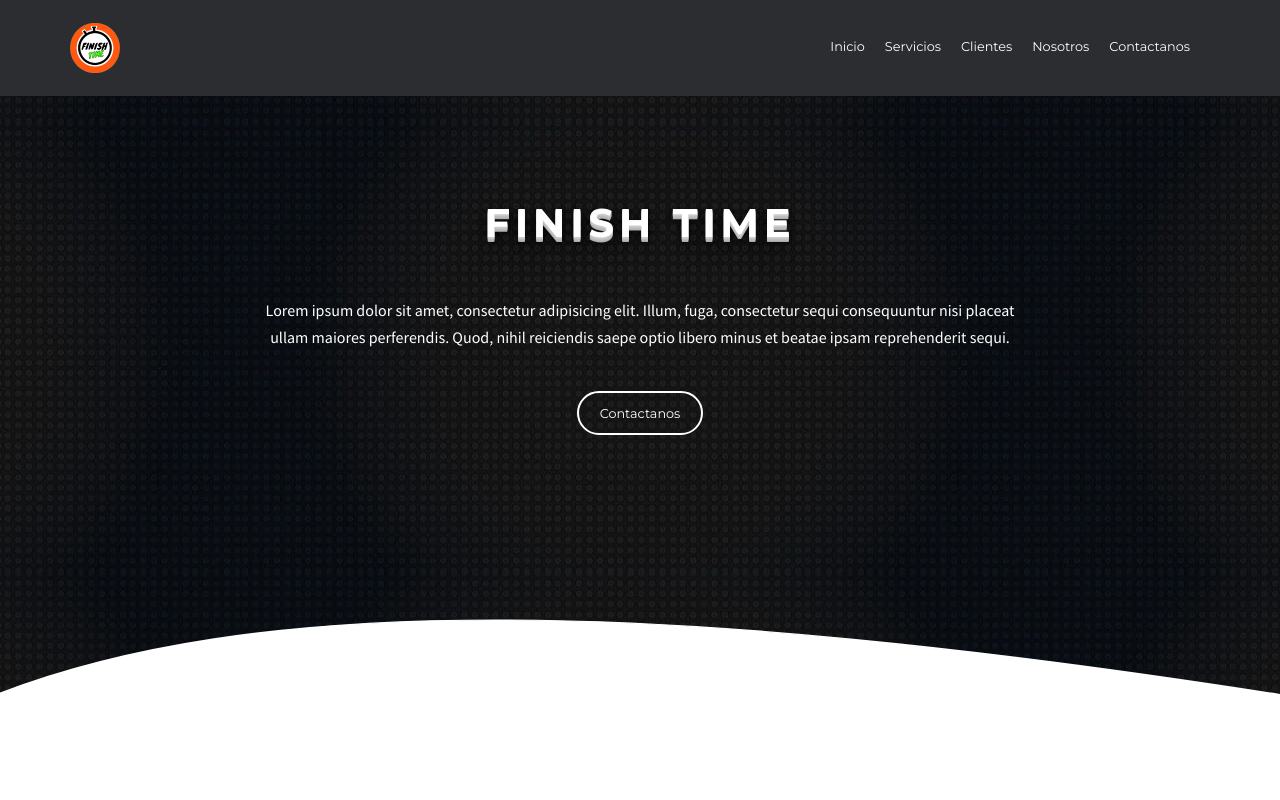
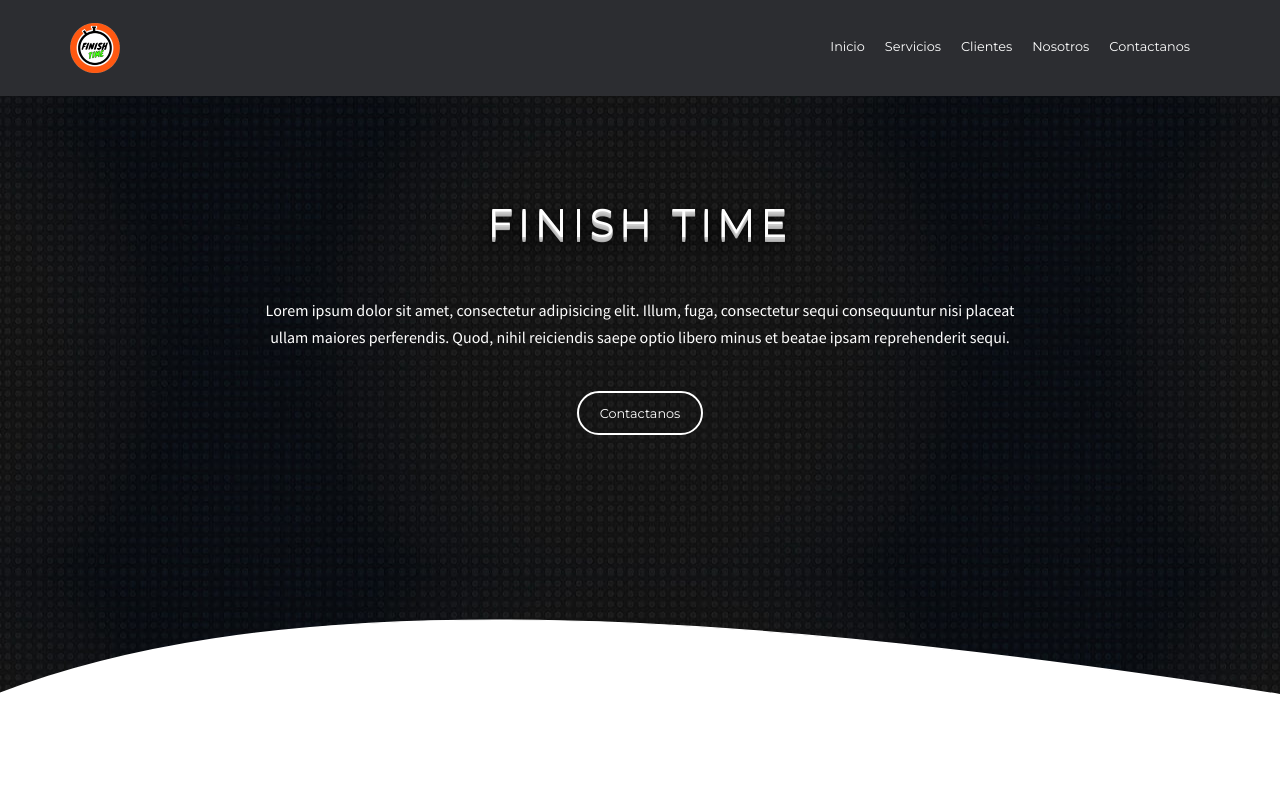
Before and after one commit to limbosrock/landingFinishTime, a plain HTML site: page index.html in a window 1280 px wide. Shown: the top 800 px of the page. Drawn offline with Linux system fonts and the light colour scheme; a script that the page names is missing; files whose address does not match are found by name.

Commit message:
correccionLetras

```diff
--- a/index.html
+++ b/index.html
@@ -59,7 +59,7 @@
                 <div class="grid grid-pad">
                     <div class="col-1-1">
                         <div class="content content-header" >
-                            <h2 class="espacio-letra">FINISH TIME</h2>
+                            <h2>FINISH TIME</h2>
                             <p>Lorem ipsum dolor sit amet, consectetur adipisicing elit. Illum, fuga, consectetur sequi consequuntur nisi placeat ullam maiores perferendis. Quod, nihil reiciendis saepe optio libero minus et beatae ipsam reprehenderit sequi.</p>
                             <a target="_blank" class="btn btn-ghost" href="https://web.whatsapp.com/send?phone=5492346550383">Contactanos</a>
                         </div>
--- a/style.css
+++ b/style.css
@@ -323,7 +323,6 @@ blockquote p {
 }
 
 .espacio-letra{
-  letter-spacing: 5px;
 
 }
 
@@ -362,8 +361,10 @@ blockquote p {
 
 .content-header>h2{
   color: #fff;
-
-  font-weight: bold;
+  letter-spacing: 5px;
+
+
+
   text-shadow: 0 1px 0 #ccc, 0 2px 0 #c9c9c9, 0 3px 0 #bbb, 0 4px 0 #b9b9b9, 0 5px 0 #aaa, 0 6px 1px rgba(0,0,0,.1), 0 0 5px rgba(0,0,0,.1), 0 1px 3px rgba(0,0,0,.3), 0 3px 5px rgba(0,0,0,.2), 0 5px 10px rgba(0,0,0,.25), 0 10px 10px rgba(0,0,0,.2), 0 20px 20px rgba(0,0,0,.15);
 }
 
```
